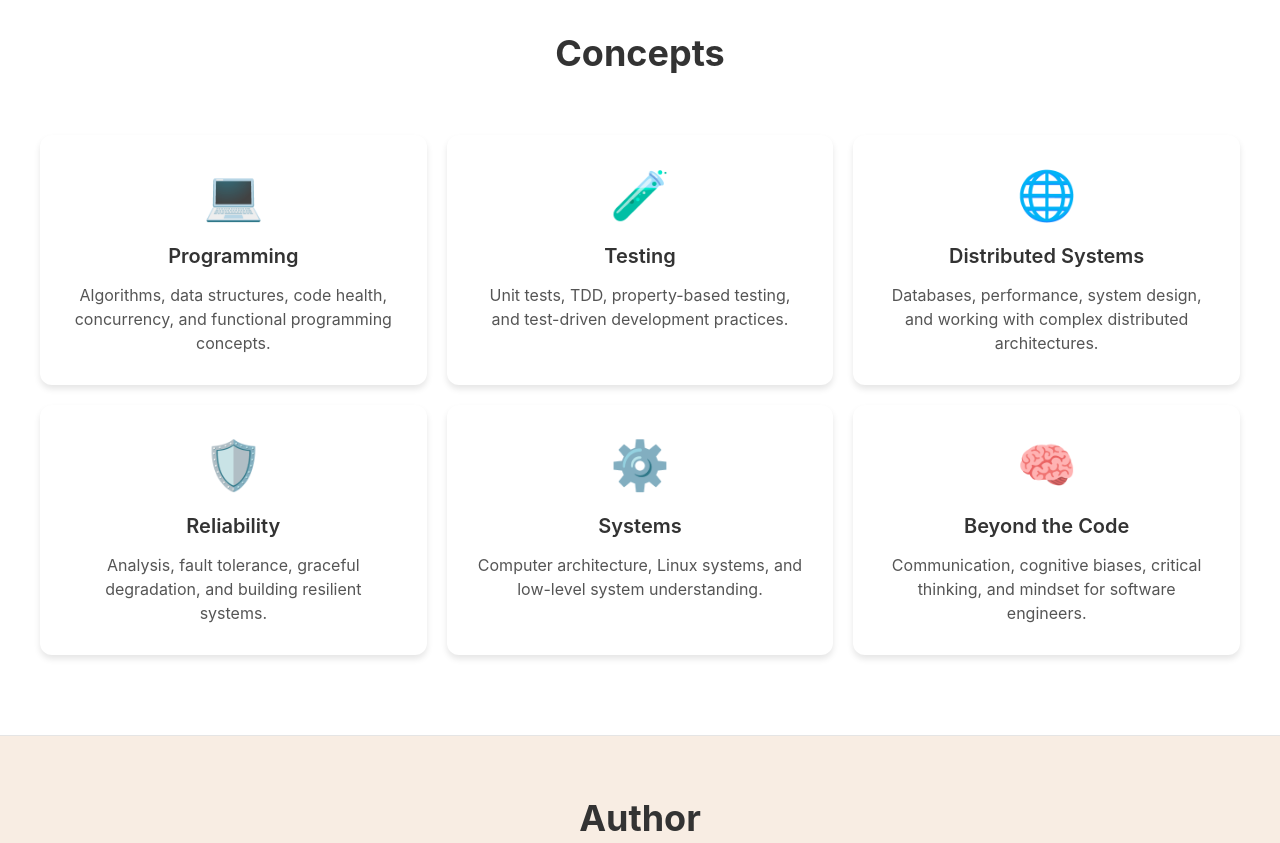
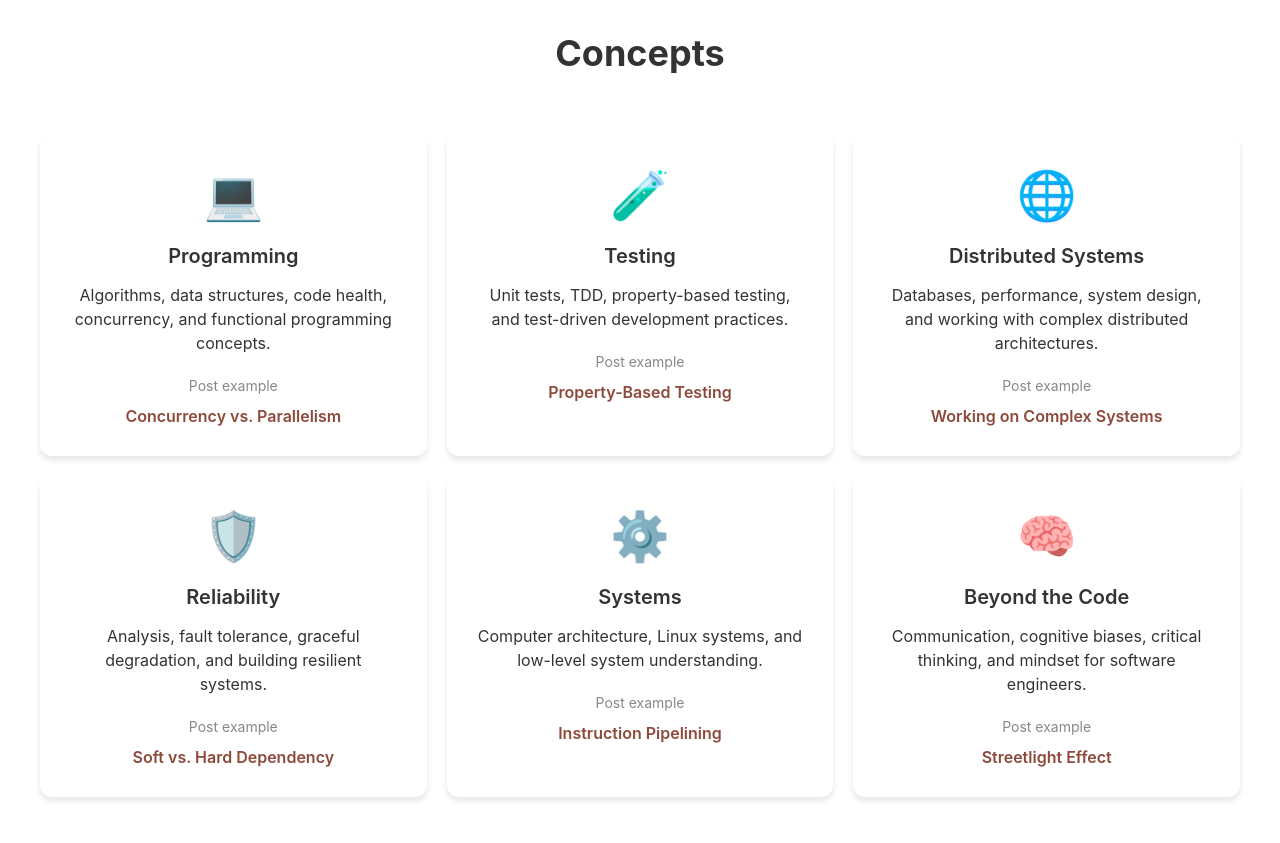
Before and after one commit to teivah/thecodercafe-website, a website: page index.html in a window 1280 px wide. Shown: the part 1940-2783 px from the top of the page. Drawn offline with Linux system fonts and the light colour scheme.

Commit message:
Sections

```diff
--- a/index.html
+++ b/index.html
@@ -88,35 +88,47 @@
         <div class="what-youll-learn-container">
             <h2>Concepts</h2>
             <div class="cards-grid">
-                <div class="card fade-in">
+                <div class="card fade-in card-with-image">
                     <span class="icon">💻</span>
                     <h3>Programming</h3>
                     <p>Algorithms, data structures, code health, concurrency, and functional programming concepts.</p>
+                    <p class="post-example-label">Post example</p>
+                    <a href="https://www.thecoder.cafe/p/concurrency-is-not-parallelism" target="_blank" class="post-example-link">Concurrency vs. Parallelism</a>
                 </div>
                 <div class="card fade-in">
                     <span class="icon">🧪</span>
                     <h3>Testing</h3>
                     <p>Unit tests, TDD, property-based testing, and test-driven development practices.</p>
+                    <p class="post-example-label">Post example</p>
+                    <a href="https://www.thecoder.cafe/p/property-based-testing" target="_blank" class="post-example-link">Property-Based Testing</a>
                 </div>
                 <div class="card fade-in">
                     <span class="icon">🌐</span>
                     <h3>Distributed Systems</h3>
                     <p>Databases, performance, system design, and working with complex distributed architectures.</p>
+                    <p class="post-example-label">Post example</p>
+                    <a href="https://www.thecoder.cafe/p/complex-systems" target="_blank" class="post-example-link">Working on Complex Systems</a>
                 </div>
                 <div class="card fade-in">
                     <span class="icon">🛡️</span>
                     <h3>Reliability</h3>
                     <p>Analysis, fault tolerance, graceful degradation, and building resilient systems.</p>
+                    <p class="post-example-label">Post example</p>
+                    <a href="https://www.thecoder.cafe/p/soft-hard-dependency" target="_blank" class="post-example-link">Soft vs. Hard Dependency</a>
                 </div>
                 <div class="card fade-in">
                     <span class="icon">⚙️</span>
                     <h3>Systems</h3>
                     <p>Computer architecture, Linux systems, and low-level system understanding.</p>
+                    <p class="post-example-label">Post example</p>
+                    <a href="https://www.thecoder.cafe/p/instruction-pipelining" target="_blank" class="post-example-link">Instruction Pipelining</a>
                 </div>
                 <div class="card fade-in">
                     <span class="icon">🧠</span>
                     <h3>Beyond the Code</h3>
                     <p>Communication, cognitive biases, critical thinking, and mindset for software engineers.</p>
+                    <p class="post-example-label">Post example</p>
+                    <a href="https://www.thecoder.cafe/p/streetlight-effect" target="_blank" class="post-example-link">Streetlight Effect</a>
                 </div>
             </div>
         </div>
--- a/style.css
+++ b/style.css
@@ -179,6 +179,12 @@ body {
     border-radius: 12px;
     box-shadow: 0 4px 6px rgba(0, 0, 0, 0.1);
     text-align: center;
+    transition: transform 0.3s ease, box-shadow 0.3s ease;
+}
+
+.card:hover {
+    transform: translateY(-5px);
+    box-shadow: 0 8px 16px rgba(0, 0, 0, 0.15);
 }
 
 .card .icon {
@@ -196,8 +202,31 @@ body {
 
 .card p {
     font-size: 16px;
-    color: #555;
+    color: #333;
     line-height: 1.5;
+}
+
+.card .post-example-label {
+    font-size: 14px;
+    color: #888 !important;
+    margin-top: 20px;
+    margin-bottom: 10px;
+    font-weight: 400;
+}
+
+.post-example-link {
+    display: block;
+    font-size: 16px;
+    color: #8d493a;
+    text-decoration: none;
+    font-weight: 600;
+    margin-top: 10px;
+    transition: color 0.3s ease;
+}
+
+.post-example-link:hover {
+    color: #6a352b;
+    text-decoration: underline;
 }
 
 .about-section {
```
